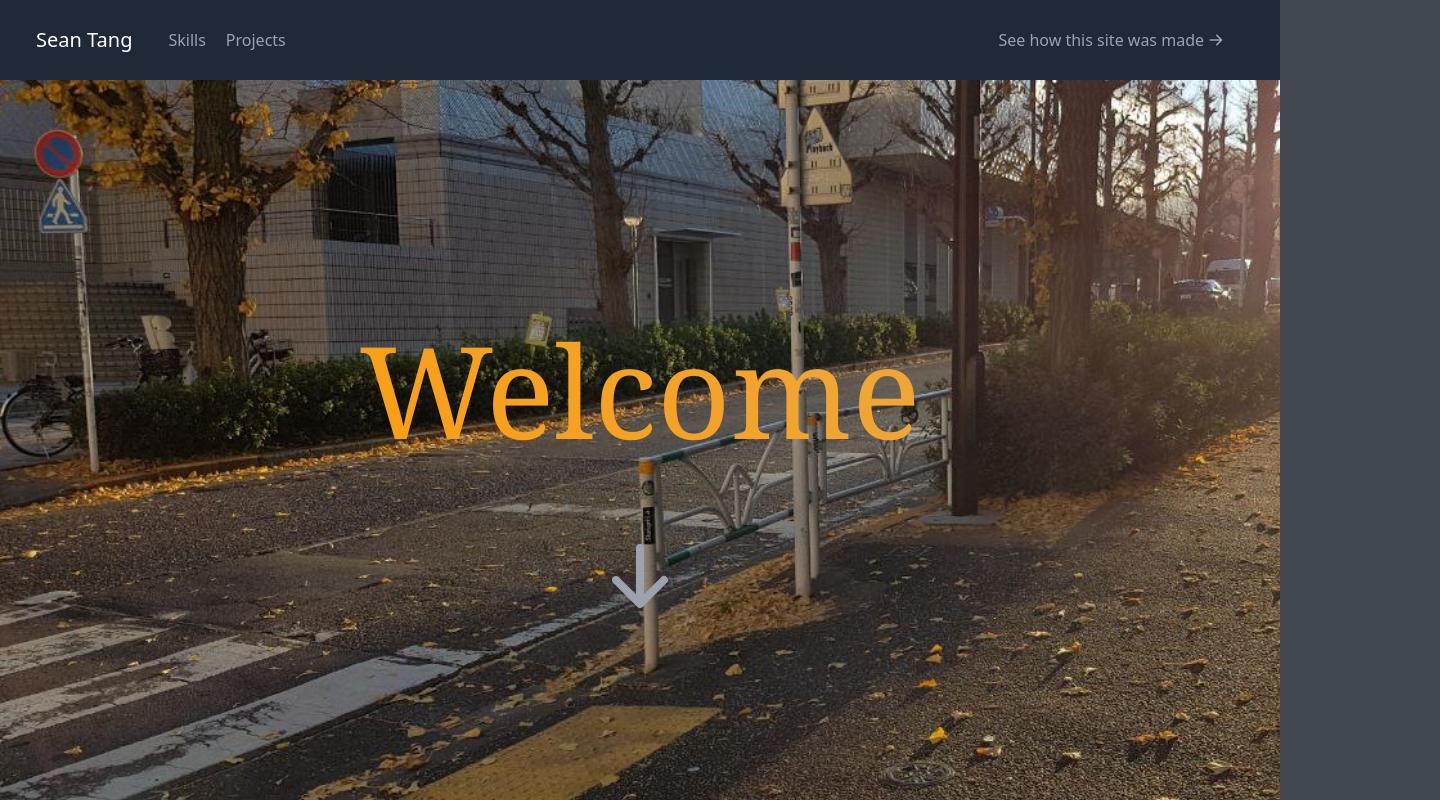
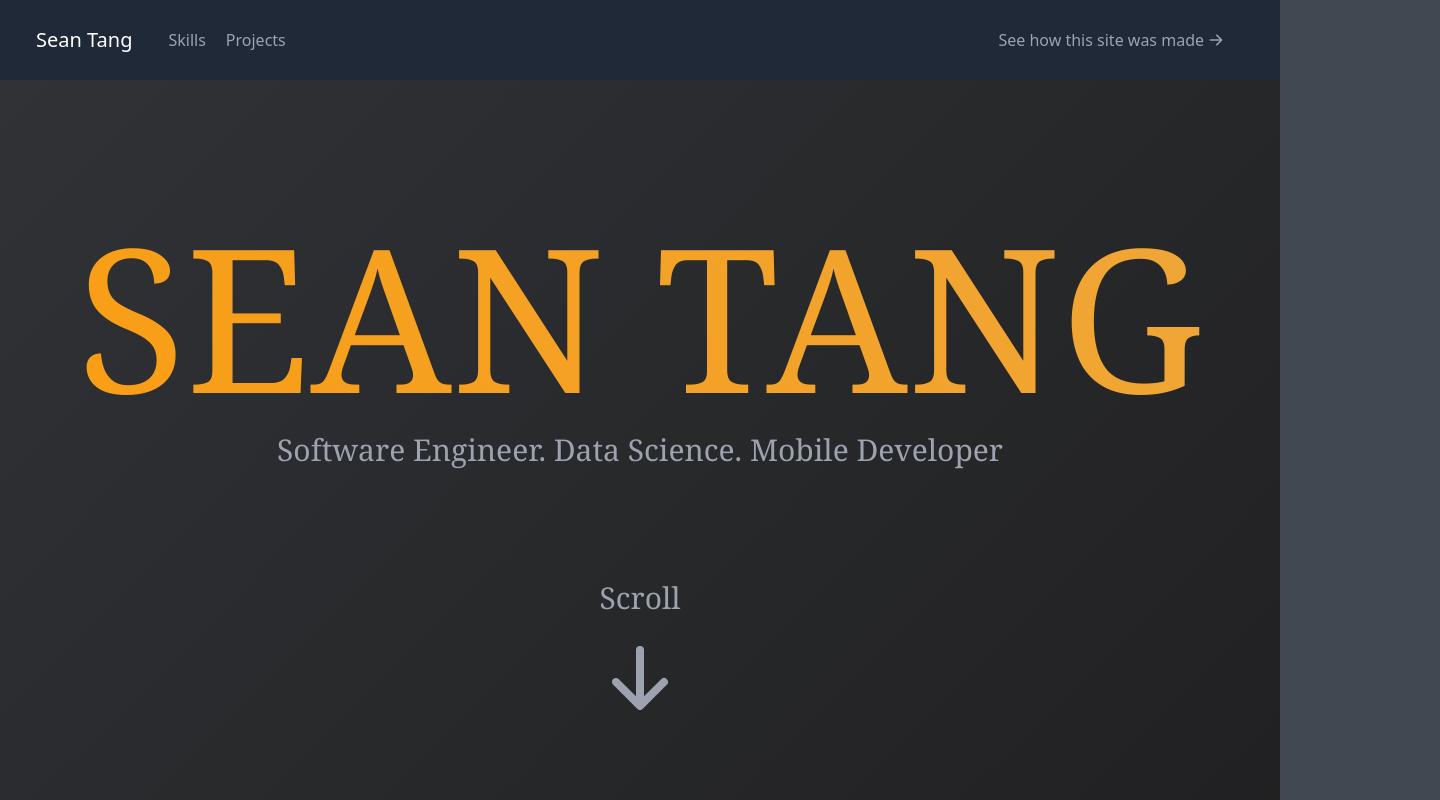
Before and after one commit to SeanEvanss/react_portfolio_site, a React (Create React App) app: page / in a window 1280 px wide. Shown: the top 800 px of the page, 1440 px wide, since content can reach past the window. Built offline with nearby package versions, Linux system fonts and the light colour scheme.

Commit message:
Revamped landing page

```diff
--- a/src/components/About.js
+++ b/src/components/About.js
@@ -12,18 +12,20 @@ export default function About() {
     gsap.registerPlugin(ScrollTrigger);
     const ref = useRef(null);
 
+
     useEffect(() => {
         const currElement = ref.current;
         gsap.from(
             currElement.querySelector("#profile"),
             {
-                y: 200,
+                x: 200,
                 duration: 2,
                 opacity: 0,
                 delay: 0,
                 ease: "linear",
                 scrollTrigger: {
                     trigger: currElement.querySelector("#main_trigger"),
+
                     markers: false,
                     scrub: true,
                     start: "top center+=20%",
@@ -42,9 +44,10 @@ export default function About() {
                 opacity: 0,
                 scale: 1,
                 delay: 0.5,
-                ease: "none",
+                ease: "linear",
                 scrollTrigger: {
                     trigger: currElement.querySelector("#main_trigger"),
+
                     markers: false,
                     scrub: true,
                     start: "top center+=20%",
@@ -63,9 +66,10 @@ export default function About() {
                 duration: 3,
                 opacity: 0,
                 delay: 1,
-                ease: "none",
+                ease: "linear",
                 scrollTrigger: {
                     trigger: currElement.querySelector("#main_trigger"),
+
                     markers: false,
                     scrub: true,
                     start: "top center+=20%",
@@ -84,9 +88,10 @@ export default function About() {
                 duration: 3,
                 opacity: 0,
                 delay: 1.5,
-                ease: "none",
+                ease: "linear",
                 scrollTrigger: {
                     trigger: currElement.querySelector("#main_trigger"),
+
                     markers: false,
                     scrub: true,
                     start: "top center+=20%",
@@ -105,9 +110,10 @@ export default function About() {
                 duration: 3,
                 opacity: 0,
                 delay: 2,
-                ease: "none",
+                ease: "linear",
                 scrollTrigger: {
                     trigger: currElement.querySelector("#main_trigger"),
+
                     markers: false,
                     scrub: true,
                     start: "top center+=20%",
--- a/src/components/Landing.js
+++ b/src/components/Landing.js
@@ -2,20 +2,30 @@ import React from 'react'
 import "./styles/Landing.css"
 import background from './resources/background.jpeg'
 import { ArrowDownIcon } from '@heroicons/react/solid';
+import { gsap } from 'gsap';
+import { Timeline } from 'gsap/gsap-core';
+
+gsap.timeline()
+    .from("#landing_words", {"opacity": 0, "scale": 0, duration: 2, ease: "back"})
+    .from("#landing_subtitle", {"opacity": 0, "scale": 0, duration: 1, ease: "power4"})
 
 export default function Landing() {
     return (
         <section id="landing" >
-            <div className="flex flex-col h-screen justify-center items-center" style={{ backgroundImage: `url(${background})`, backgroundSize: "cover" }}>
-                <div className="container mx-auto flex px-10 py-10 flex-col items-center justify-center content-center">
+            <div className="flex flex-col h-screen justify-center items-center">
+                <div className="container mx-auto flex px-10 py-8 flex-col items-center justify-center content-center">
                     <div className="flex flex-wrap md:items-start md:text-left mb-16 md:mb-0 items-center justify-center m-auto">
-                        <h1 id="landing_words" className="font-serif lg:text-9xl lg:pb-5 text-3xl font-medium text-center">
-                            Welcome
+                        <h1 id="landing_words" className="font-serif lg:text-9xl lg:pb-4 text-3xl font-medium text-center" style={{fontSize:"200px"}}>
+                            SEAN TANG
                         </h1>
+                        <h2 id="landing_subtitle" className='font-serif lg:text-3xl'>
+                            Software Engineer. Data Science. Mobile Developer
+                        </h2>
                     </div>
 
                 </div>
-                <div className="flex justify-center py-10">
+                <div className="flex flex-col justify-center items-center py-10">
+                    <h3 className='font-serif py-10 lg:text-3xl text-lg' >Scroll</h3>
                     <ArrowDownIcon className="animate-bounce w-20 h-20" />
                 </div>
             </div>
```
